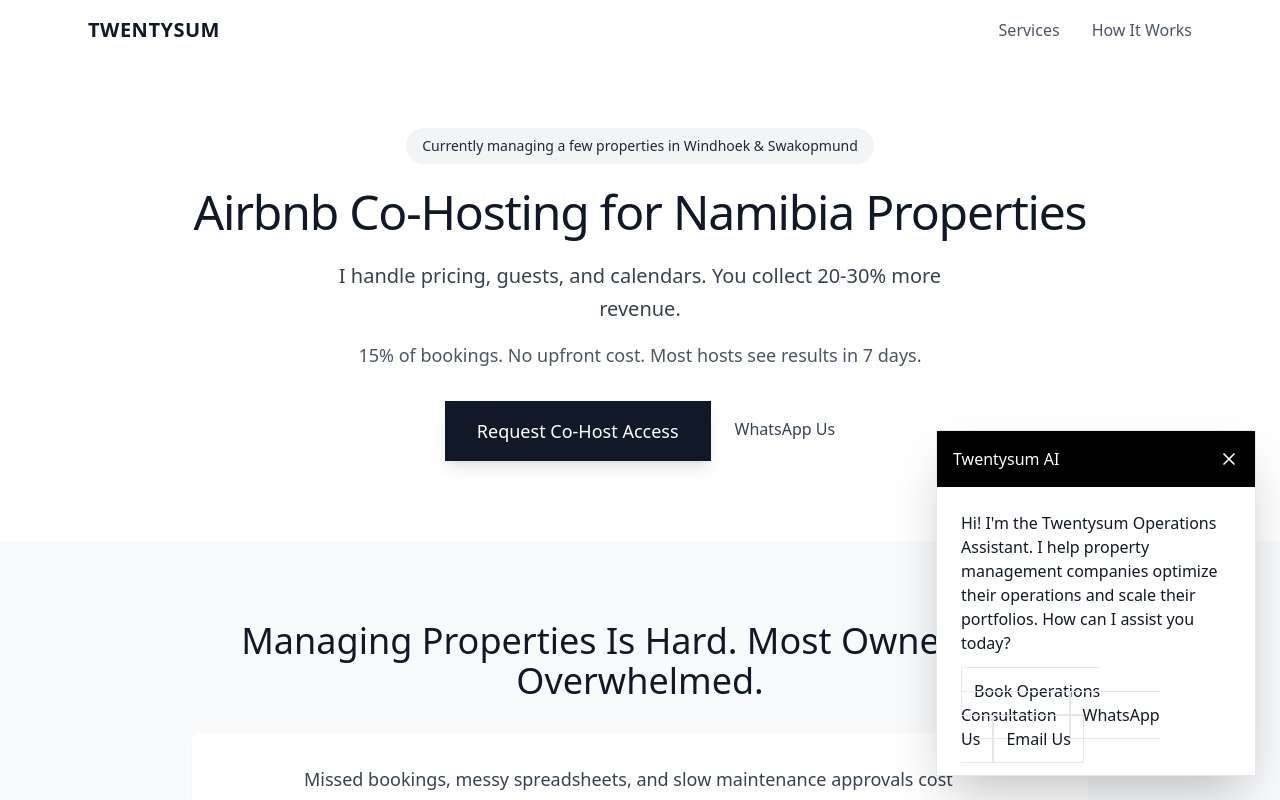
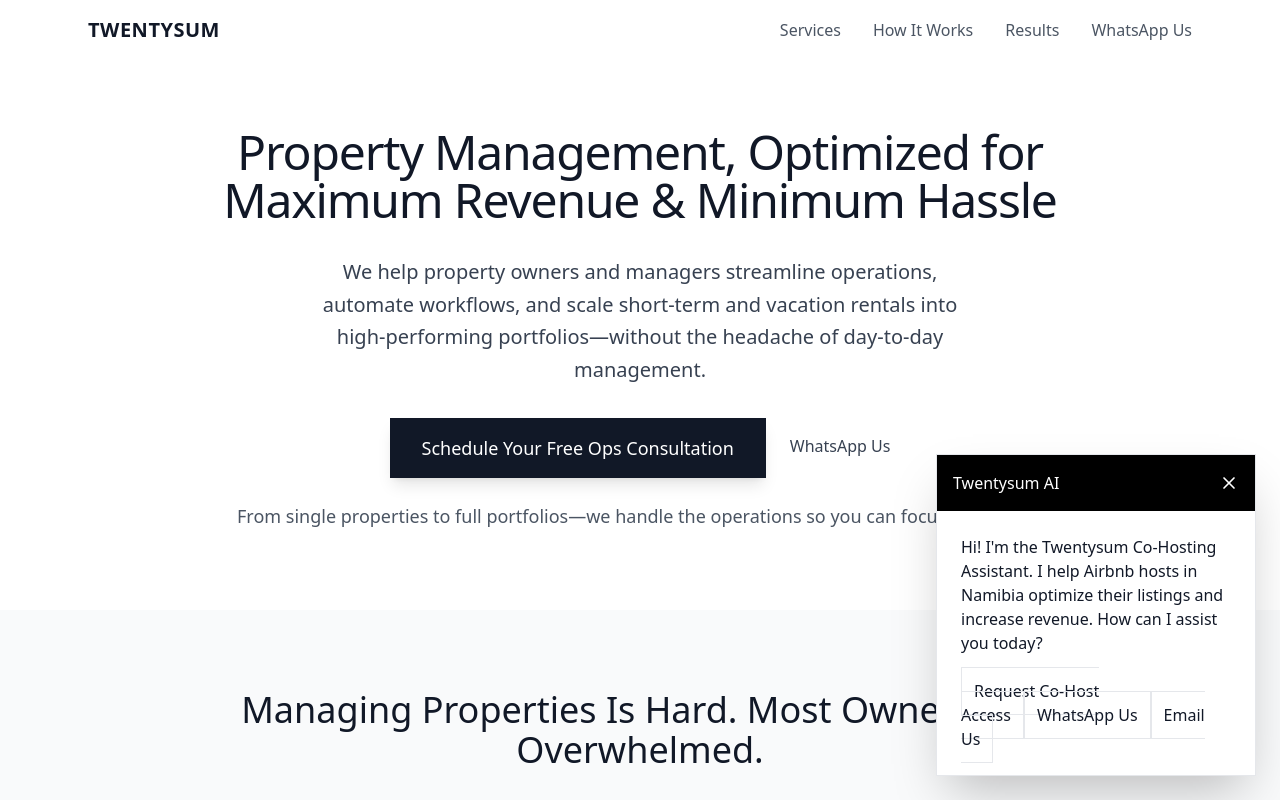
Before and after one commit to Projectcaroline/auvra, a React (Vite) app: page / in a window 1280 px wide. Both pictures are taken after a click on the button 1228 px from the left and 748 px from the top of the page. Shown: the top 800 px of the page. Built offline with nearby package versions, Linux system fonts and the light colour scheme; a web font is replaced by a local one.

Commit message:
Updated App.tsx

```diff
--- a/src/App.tsx
+++ b/src/App.tsx
@@ -47,6 +47,15 @@ const App = () => {
           <div className="hidden md:flex space-x-8">
             <a href="#services" className="text-gray-600 hover:text-gray-900 transition-colors">Services</a>
             <a href="#how-it-works" className="text-gray-600 hover:text-gray-900 transition-colors">How It Works</a>
+            <a href="#results" className="text-gray-600 hover:text-gray-900 transition-colors">Results</a>
+            <a
+              href="https://wa.me/264812568924?text=Hi%2C%20I%27d%20like%20to%20learn%20about%20your%20Airbnb%20co-hosting%20services"
+              target="_blank"
+              rel="noopener noreferrer"
+              className="text-gray-600 hover:text-gray-900 transition-colors"
+            >
+              WhatsApp Us
+            </a>
           </div>
         </div>
       </nav>
@@ -54,27 +63,21 @@ const App = () => {
       {/* Hero Section */}
       <section className="pt-32 pb-20 px-6">
         <div className="max-w-4xl mx-auto text-center">
-          <div className="bg-gray-100 text-gray-800 px-4 py-2 rounded-full text-sm font-medium mb-6 inline-block">
-            Currently managing a few properties in Windhoek & Swakopmund
-          </div>
-          <h1 className="text-4xl md:text-5xl font-light leading-tight mb-6 tracking-tight text-gray-900">
-            Airbnb Co-Hosting for Namibia Properties
+          <h1 className="text-4xl md:text-5xl font-light leading-tight mb-8 tracking-tight text-gray-900">
+            Property Management, Optimized for Maximum Revenue & Minimum Hassle
           </h1>
-          <p className="text-xl text-gray-700 mb-4 max-w-2xl mx-auto leading-relaxed">
-            I handle pricing, guests, and calendars. You collect 20-30% more revenue.
-          </p>
-          <p className="text-lg text-gray-600 mb-8 max-w-2xl mx-auto">
-            15% of bookings. No upfront cost. Most hosts see results in 7 days.
+          <p className="text-xl text-gray-700 mb-8 max-w-2xl mx-auto leading-relaxed">
+            We help property owners and managers streamline operations, automate workflows, and scale short-term and vacation rentals into high-performing portfolios—without the headache of day-to-day management.
           </p>
           <div className="flex flex-col sm:flex-row gap-6 justify-center items-center">
             <button
-              onClick={() => window.open('https://wa.me/264812568924?text=Hi%2C%20I%27d%20like%20to%20request%20co-host%20access%20for%20my%20Airbnb%20property', '_blank')}
+              onClick={() => window.open('https://calendly.com/twentysum/property-consultation', '_blank')}
               className="bg-gray-900 text-white px-8 py-4 text-lg font-medium hover:bg-gray-800 transition-colors shadow-lg"
             >
-              Request Co-Host Access
+              Schedule Your Free Ops Consultation
             </button>
             <a
-              href="https://wa.me/264812568924?text=Hi%2C%20I%27d%20like%20to%20learn%20about%20your%20Airbnb%20co-hosting%20services"
+              href="https://wa.me/264812568924?text=Hi%2C%20I%27d%20like%20to%20learn%20about%20your%20property%20management%20services"
               target="_blank"
               rel="noopener noreferrer"
               className="text-gray-700 hover:text-gray-900 transition-colors border-b border-transparent hover:border-gray-900 pb-1"
@@ -82,6 +85,9 @@ const App = () => {
               WhatsApp Us
             </a>
           </div>
+          <p className="text-gray-600 mt-6 text-lg">
+            From single properties to full portfolios—we handle the operations so you can focus on growth.
+          </p>
         </div>
       </section>
 
@@ -364,19 +370,19 @@ const App = () => {
               {chatStep === 'initial' && (
                 <>
                   <div className="mb-6">
-                    <p className="text-gray-900 mb-4">Hi! I'm the Twentysum Operations Assistant. I help property management companies optimize their operations and scale their portfolios. How can I assist you today?</p>
+                    <p className="text-gray-900 mb-4">Hi! I'm the Twentysum Co-Hosting Assistant. I help Airbnb hosts in Namibia optimize their listings and increase revenue. How can I assist you today?</p>
                   </div>
                   <div className="space-y-3">
                     <a
-                     href="https://calendly.com/twentysum/property-consultation"
+                     href="https://wa.me/264812568924?text=Hi%2C%20I%27d%20like%20to%20request%20co-host%20access%20for%20my%20Airbnb%20property"
                      target="_blank"
                      rel="noopener noreferrer"
                       className="w-full text-left p-3 border border-gray-200 hover:border-black hover:bg-gray-50 transition-colors"
                     >
-                     Book Operations Consultation
+                     Request Co-Host Access
                     </a>
                     <a
-                     href="https://wa.me/264812568924?text=Hi%2C%20I%27d%20like%20to%20learn%20about%20your%20B2B%20property%20management%20operations%20services"
+                     href="https://wa.me/264812568924?text=Hi%2C%20I%27d%20like%20to%20learn%20about%20your%20Airbnb%20co-hosting%20services"
                      target="_blank"
                      rel="noopener noreferrer"
                       className="w-full text-left p-3 border border-gray-200 hover:border-black hover:bg-gray-50 transition-colors"
@@ -384,7 +390,7 @@ const App = () => {
                       WhatsApp Us
                     </a>
                     <a
-                     href="mailto:ajarlandings@gmail.com?subject=B2B%20Property%20Management%20Operations%20Inquiry"
+                     href="mailto:ajarlandings@gmail.com?subject=Airbnb%20Co-Hosting%20Inquiry"
                      target="_blank"
                      rel="noopener noreferrer"
                       className="w-full text-left p-3 border border-gray-200 hover:border-black hover:bg-gray-50 transition-colors"
--- /dev/null
+++ b/src/pages/About.tsx
@@ -0,0 +1,54 @@
+import React from 'react';
+
+const About = () => {
+  return (
+    <div className="min-h-screen bg-white text-gray-900 pt-32 pb-20">
+      <div className="max-w-4xl mx-auto px-6">
+        <h1 className="text-4xl font-light mb-8">About Twentysum</h1>
+
+        <div className="prose prose-lg max-w-none">
+          <p className="text-xl text-gray-700 mb-8">
+            I'm Caroline, an Airbnb co-host specializing in coastal Namibia properties.
+          </p>
+
+          <p className="text-lg text-gray-700 mb-6">
+            I've been managing short-term rentals in Windhoek and Swakopmund since 2024, helping individual hosts maximize revenue during peak tourism seasons without the daily management headache.
+          </p>
+
+          <p className="text-lg text-gray-700 mb-6">
+            My approach is data-driven and operator-focused:
+          </p>
+
+          <ul className="list-disc pl-6 mb-8 text-lg text-gray-700 space-y-2">
+            <li>I track local booking patterns and competitor pricing daily</li>
+            <li>I respond to guest inquiries within minutes to capture algorithm advantage</li>
+            <li>I optimize for Namibia's unique tourism cycles (Feb-March coastal peak, year-round business travel in Windhoek)</li>
+          </ul>
+
+          <p className="text-lg text-gray-700 mb-6">
+            Currently managing a few properties with an average occupancy rate of 85%.
+          </p>
+
+          <p className="text-lg text-gray-700 mb-8">
+            Most hosts I work with see 25-40% revenue increase in the first 60 days because we don't waste time—we optimize immediately and adjust daily.
+          </p>
+
+          <p className="text-lg text-gray-700 mb-8">
+            If you're serious about maximizing your Airbnb revenue, let's talk.
+          </p>
+
+          <div className="text-center">
+            <button
+              onClick={() => window.open('https://wa.me/264812568924?text=Hi%2C%20I%27d%20like%20to%20request%20co-host%20access%20for%20my%20Airbnb%20property', '_blank')}
+              className="bg-gray-900 text-white px-8 py-4 text-lg font-medium hover:bg-gray-800 transition-colors shadow-lg"
+            >
+              Request Co-Host Access
+            </button>
+          </div>
+        </div>
+      </div>
+    </div>
+  );
+};
+
+export default About;
```
